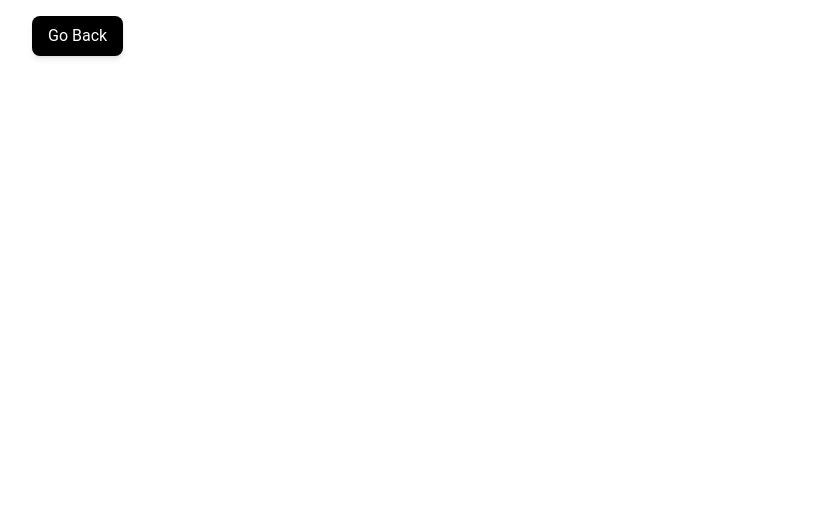
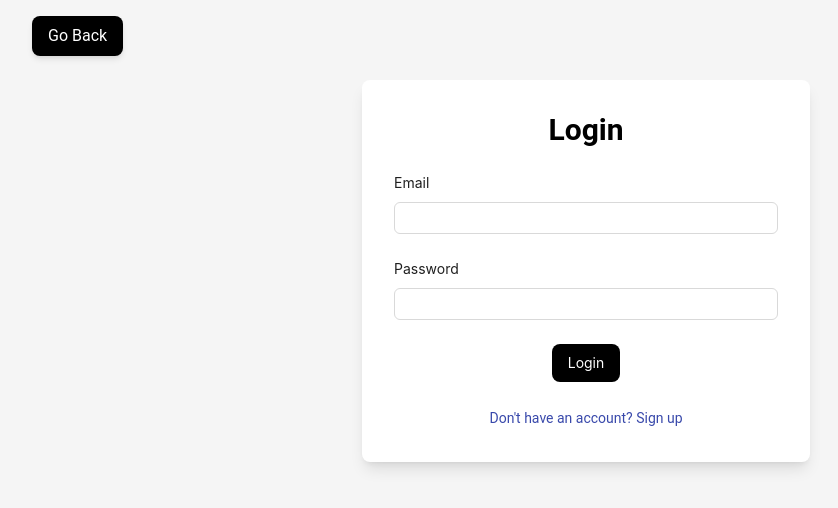
Before and after one commit to habib-153/ShineSlot_Client, a React (Vite) app: page /login in a window 1280 px wide. Shown: the top 508 px of the page, without its empty margins (54-892 px from the left). Built offline with nearby package versions, Linux system fonts and the light colour scheme.

Commit message:
feat: Add verifyToken utility function and login and sign up issue fixed

```diff
--- a/package.json
+++ b/package.json
@@ -16,6 +16,8 @@
     "@types/react-redux": "^7.1.33",
     "antd": "^5.20.2",
     "axios": "^1.7.2",
+    "framer-motion": "^11.3.30",
+    "jwt-decode": "^4.0.0",
     "lodash": "^4.17.21",
     "react": "^18.3.1",
     "react-dom": "^18.3.1",
--- a/src/components/ui/Buttons/CustomButton2.tsx
+++ b/src/components/ui/Buttons/CustomButton2.tsx
@@ -1,6 +1,6 @@
 import { Button } from "@material-tailwind/react";
 
-interface CustomButtonProps {
+type CustomButtonProps = {
   text: string;
   bgColor?: string;
   textColor: string;
--- a/src/components/ui/Home/Header.tsx
+++ b/src/components/ui/Home/Header.tsx
@@ -1,8 +1,8 @@
 import { useEffect, useState } from "react";
-import { Link, NavLink } from "react-router-dom";
+import { NavLink } from "react-router-dom";
 import { Collapse, IconButton, Navbar } from "@material-tailwind/react";
 import { Bars3Icon, XMarkIcon } from "@heroicons/react/16/solid";
-import CustomButton2 from "../Buttons/CustomButton2";
+import NavAction from "./NavAction";
 
 const navLinks = [
   { name: "Home", path: "/" },
@@ -52,7 +52,6 @@ const Header = () => {
             className="mr-4 cursor-pointer py-1.5 font-bold text-xl flex items-center gap-2"
           >
             <p>Shine Slot</p>
-            {/* <img className="size-6" src={logo} alt="" /> */}
           </NavLink>
           <div className="hidden lg:block">
             <NavList />
@@ -72,33 +71,13 @@ const Header = () => {
               <Bars3Icon className="h-6 w-6" />
             )}
           </IconButton>
-          <div className="lg:flex hidden  items-center gap-2">
-            <Link to="/login">
-              <CustomButton2
-                text="Login"
-                bgColor="#FFFFFF"
-                textColor="#111111"
-              />
-            </Link>
-            <Link to="/signUp">
-              <CustomButton2 text="Sign Up" textColor="#FFFFFF" />
-            </Link>
+          <div className="lg:block hidden">
+            <NavAction />
           </div>
         </div>
         <Collapse open={openNav}>
           <NavList />
-          <div className="flex  items-center gap-2">
-            <Link to="/login">
-              <CustomButton2
-                text="Login"
-                bgColor="#14a0d1"
-                textColor="#FFFFFF"
-              />
-            </Link>
-            <Link to="/signUp">
-              <CustomButton2 text="Sign Up" textColor="#FFFFFF" />
-            </Link>
-          </div>
+          <NavAction/>
         </Collapse>
       </Navbar>
     </div>
--- /dev/null
+++ b/src/components/ui/Home/NavAction.tsx
@@ -0,0 +1,33 @@
+import { Link } from "react-router-dom";
+import CustomButton2 from "../Buttons/CustomButton2";
+import { useAppSelector } from "../../../redux/hooks";
+import { selectCurrentUser } from "../../../redux/features/auth/authSlice";
+
+const NavAction = () => {
+    const user = useAppSelector(selectCurrentUser)
+    return (
+        <div className="flex items-center gap-2">
+            {user ? (
+        <>
+          <Link to="/dashboard">
+            <CustomButton2 text="Dashboard" bgColor="#FFFFFF" textColor="#111111" />
+          </Link>
+          <Link to="/logout">
+            <CustomButton2 text="Logout" textColor="#FFFFFF" />
+          </Link>
+        </>
+      ) : (
+        <>
+          <Link to="/login">
+            <CustomButton2 text="Login" bgColor="#FFFFFF" textColor="#111111" />
+          </Link>
+          <Link to="/signUp">
+            <CustomButton2 text="Sign Up" textColor="#FFFFFF" />
+          </Link>
+        </>
+      )}
+        </div>
+    );
+};
+
+export default NavAction;
--- a/src/pages/Login.tsx
+++ b/src/pages/Login.tsx
@@ -1,15 +1,75 @@
-import { Link } from "react-router-dom";
+import { Link, useNavigate } from "react-router-dom";
 import CustomButton2 from "../components/ui/Buttons/CustomButton2";
-import { Toaster } from "sonner";
+import CustomForm from "../components/form/CustomForm";
+import CustomInput from "../components/form/CustomInput";
+import { useLoginMutation } from "../redux/features/auth/authApi";
+import { toast } from "sonner";
+import { motion } from "framer-motion";
+import { FieldValues } from "react-hook-form";
+import { useAppDispatch } from "../redux/hooks";
+import { verifyToken } from "../utils/verifyToken";
+import { setUser } from "../redux/features/auth/authSlice";
 
 const Login = () => {
+  const navigate = useNavigate();
+  const [login] = useLoginMutation();
+  const dispatch = useAppDispatch()
+
+  const onSubmit = async (data: FieldValues) => {
+
+    const toastId = toast.loading("Logging In...");
+    try {
+      const res = await login(data);
+
+      if (res?.error) {
+        toast.error(res?.error?.data?.message, { id: toastId, duration: 2000 });
+      } else {
+        const user = verifyToken(res?.data?.token)
+        dispatch(setUser({user: user, token: res?.data?.token}))
+        toast.success(res?.data?.message, { id: toastId, duration: 2000 });
+        navigate("/");
+      }
+    } catch (err) {
+      toast.error("Something went wrong", { id: toastId, duration: 2000 });
+    }
+  };
+
   return (
-    <div className="container mx-auto p-4">
+    <div className="bg-gray-100">
+      <div className="container mx-auto p-4 min-h-screen">
       <Link to={`/`}>
         <CustomButton2 text="Go Back" textColor="white" bgColor="black" />
       </Link>
-      <Toaster position="bottom-right" />
+      <motion.div
+        initial={{ opacity: 0, y: -50 }}
+        animate={{ opacity: 1, y: 0 }}
+        transition={{ duration: 0.5 }}
+        className="bg-white p-8 rounded-lg shadow-lg w-full max-w-md mx-auto mt-6"
+      >
+        <h2 className="text-3xl font-bold text-center mb-6">Login</h2>
+        <CustomForm onSubmit={onSubmit}>
+          <CustomInput name="email" type="text" label="Email" />
+          <CustomInput name="password" type="password" label="Password" />
+          <div className="w-full text-center">
+            <motion.button
+              whileHover={{ scale: 1.05 }}
+              whileTap={{ scale: 0.95 }}
+              type="submit"
+              className="bg-black text-white px-4 py-2 rounded-lg hover:shadow-md "
+            >
+              Login
+            </motion.button>
+          </div>
+        </CustomForm>
+        <div className="mt-6 text-center">
+          <Link to="/signUp" className="text-sm text-indigo-600 hover:text-indigo-500">
+            Don't have an account? Sign up
+          </Link>
+        </div>
+      </motion.div>
     </div>
+    </div>
+
   );
 };
 
--- a/src/pages/Register.tsx
+++ b/src/pages/Register.tsx
@@ -4,13 +4,14 @@ import CustomForm from "../components/form/CustomForm";
 import CustomInput from "../components/form/CustomInput";
 import { useSignUpMutation } from "../redux/features/auth/authApi";
 import { toast } from "sonner";
+import { FieldValues } from "react-hook-form";
 
 const Register = () => {
   const navigate = useNavigate();
   const [signUp] = useSignUpMutation();
 
-  const onSubmit = async (data: any) => {
-    console.log(data);
+  const onSubmit = async (data: FieldValues) => {
+    // console.log(data);
     const toastId = toast.loading("Signing Up...");
     const userInfo = {
       ...data,
--- a/src/redux/api/baseApi.ts
+++ b/src/redux/api/baseApi.ts
@@ -6,7 +6,7 @@ const baseQuery = fetchBaseQuery({
   credentials: 'include',
   prepareHeaders: (headers, { getState }) => {
     const token = (getState() as RootState).auth.token;
-
+    console.log(token)
     if (token) {
       headers.set('authorization', `Bearer ${token}`);
     }
--- /dev/null
+++ b/src/utils/verifyToken.ts
@@ -0,0 +1,5 @@
+import { jwtDecode } from "jwt-decode";
+
+export const verifyToken = (token: string) => {
+  return jwtDecode(token);
+};
```
Also changed, not shown: 1 other file (tests, documents, lock files or other folders).
